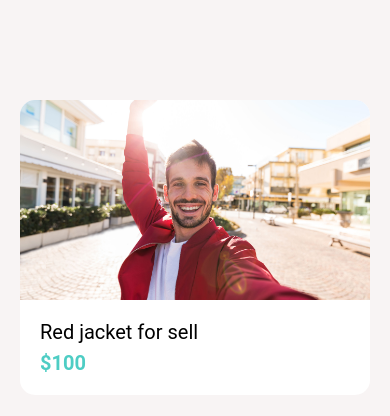
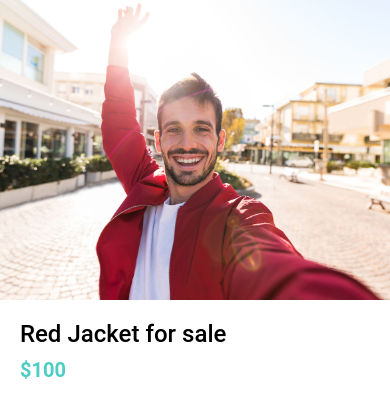
Before and after one commit to Shakib448/react-native-doneWithIt, a React Native app: screen / in a window 390 px wide. Shown: the top 416 px of the page. Built offline with nearby package versions, Linux system fonts and the light colour scheme.

Commit message:
Done With it

```diff
--- a/App.js
+++ b/App.js
@@ -1,18 +1,11 @@
 import React from "react";
 import { Platform, StatusBar, StyleSheet, View, Text } from "react-native";
 import Card from "./app/components/Card";
+import ListingDetailsScreen from "./app/components/ListingDetailsScreen";
 import WelcomeScreen from "./app/screens/WelcomeScreen";
 
 export default function App() {
-  return (
-    <View style={{ backgroundColor: "#f8f4f4", padding: 20, paddingTop: 100 }}>
-      <Card
-        title="Red jacket for sell"
-        subTitle="$100"
-        image={require("./app/assets/jacket.png")}
-      />
-    </View>
-  );
+  return <ListingDetailsScreen />;
 }
 
 const styles = StyleSheet.create({
--- /dev/null
+++ b/app/components/ListingDetailsScreen.js
@@ -0,0 +1,38 @@
+import React from "react";
+import { View, Image, StyleSheet } from "react-native";
+import AppText from "./AppText";
+
+const ListingDetailsScreen = () => {
+  return (
+    <View>
+      <Image style={styles.image} source={require("../assets/jacket.png")} />
+      <View style={styles.detailsContainer}>
+        <AppText style={styles.title}>Red Jacket for sale</AppText>
+        <AppText color="secondary" style={styles.price}>
+          $100
+        </AppText>
+      </View>
+    </View>
+  );
+};
+
+export default ListingDetailsScreen;
+
+const styles = StyleSheet.create({
+  image: {
+    width: "100%",
+    height: 300,
+  },
+  detailsContainer: {
+    padding: 20,
+  },
+  title: {
+    fontSize: 24,
+    fontWeight: "500",
+  },
+  price: {
+    fontWeight: "bold",
+    fontSize: 20,
+    marginVertical: 10,
+  },
+});
```
